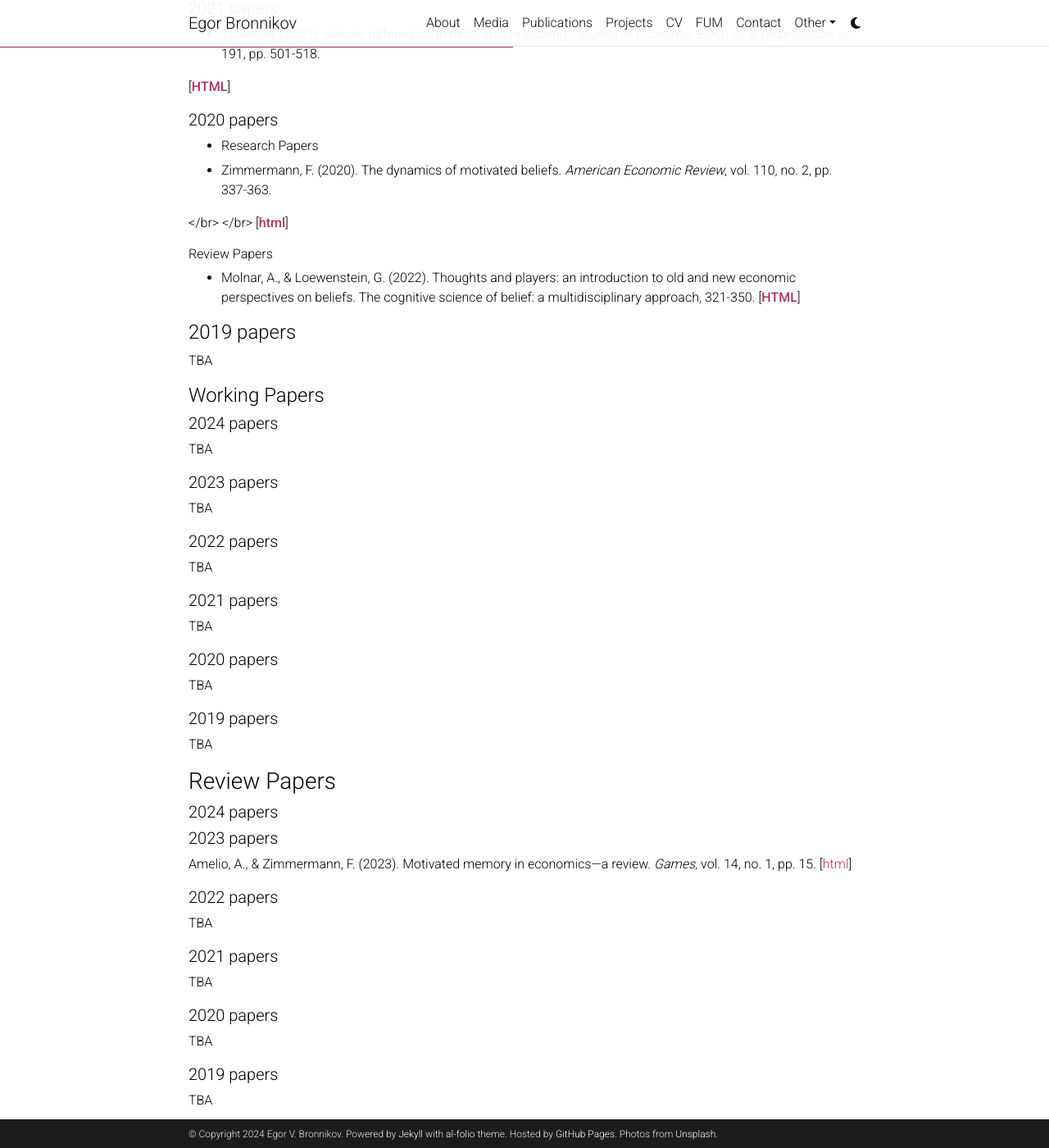
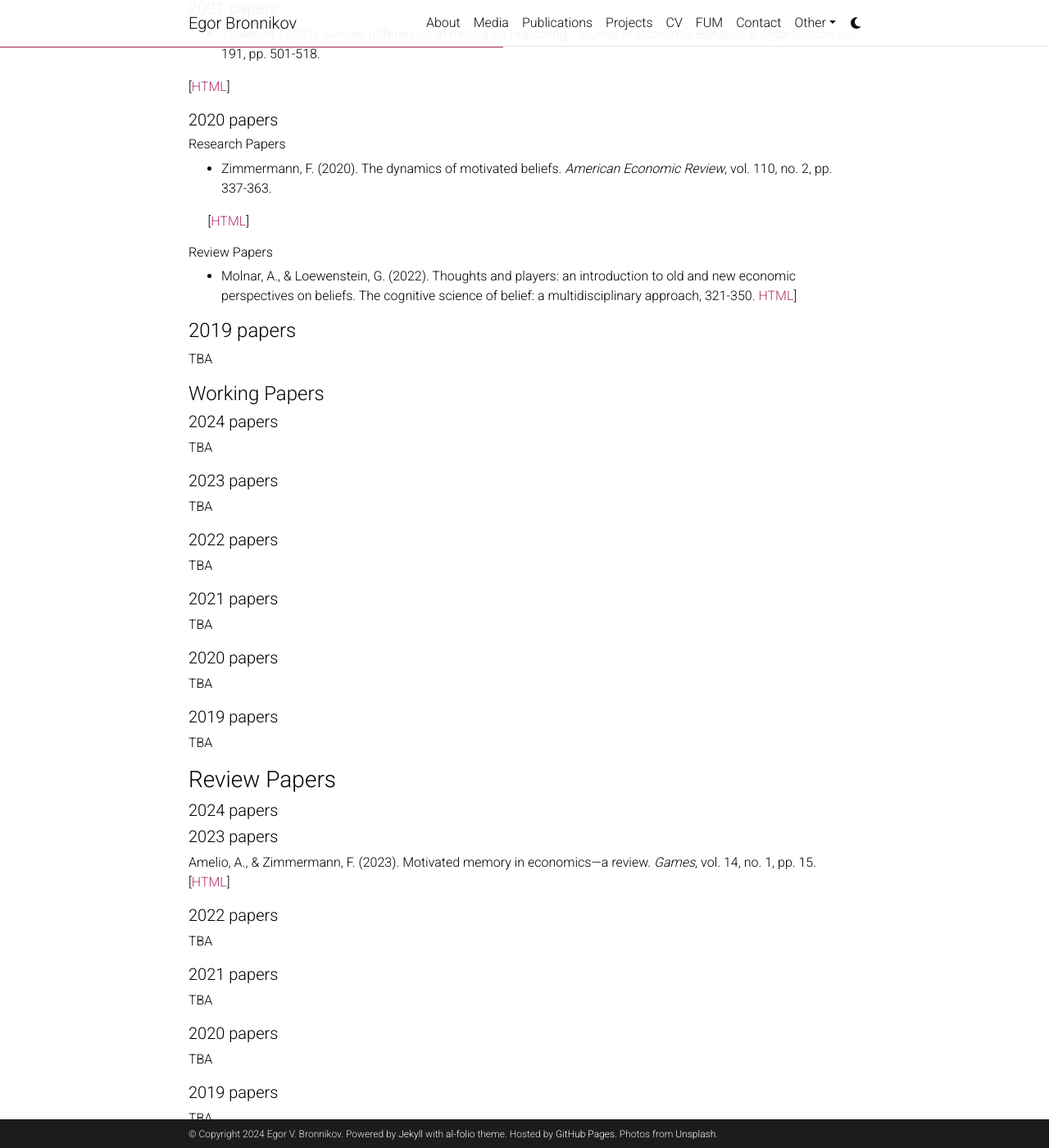
Before and after one commit to egorbronnikov/egorbronnikov.github.io, a Jekyll site: the page built from _pages/motivatedreasoning.md, in a window 1280 px wide and 1400 px high, scrolled down 566 px. Shown: the whole window at 82% size. Built offline with Jekyll 4.4.1, drawn with Linux system fonts in a browser that asks for light colours; comment, search, counter and statistics services are not loaded; a style sheet for code colours, icons or effects is not loaded; some of the changed text lies outside the part shown.

```diff
--- a/_pages/motivatedreasoning.md
+++ b/_pages/motivatedreasoning.md
@@ -29,23 +29,22 @@ TBA
 
 - Thaler, M. (2021). Gender differences in motivated reasoning. _Journal of Economic Behavior & Organization_, vol. 191, pp. 501-518.
 
-[**[HTML](https://www.sciencedirect.com/science/article/abs/pii/S0167268121003954)**]
+[[HTML](https://www.sciencedirect.com/science/article/abs/pii/S0167268121003954)]
 
 
 ##### 2020 papers
 
-- ###### Research Papers
+###### Research Papers
 
 - Zimmermann, F. (2020). The dynamics of motivated beliefs. _American Economic Review_, vol. 110, no. 2, pp. 337-363.
 
-</br> </br> [**[html](https://www.aeaweb.org/articles?id=10.1257/aer.20180728)**]
-
+&nbsp; &nbsp; &nbsp; [[HTML](https://www.aeaweb.org/articles?id=10.1257/aer.20180728)]
 
 
 ###### Review Papers
 
 - Molnar, A., & Loewenstein, G. (2022). Thoughts and players: an introduction to old and new economic perspectives on beliefs. The cognitive science of belief: a multidisciplinary approach, 321-350.
-[**[HTML](https://www.researchgate.net/profile/Andras-Molnar-4/publication/358441631_Thoughts_And_Players_An_Introduction_To_Old_And_New_Economic_Perspectives_On_Beliefs/links/62029f4d3b8968353d33584b/Thoughts-And-Players-An-Introduction-To-Old-And-New-Economic-Perspectives-On-Beliefs.pdf)**]
+[HTML](https://www.researchgate.net/profile/Andras-Molnar-4/publication/358441631_Thoughts_And_Players_An_Introduction_To_Old_And_New_Economic_Perspectives_On_Beliefs/links/62029f4d3b8968353d33584b/Thoughts-And-Players-An-Introduction-To-Old-And-New-Economic-Perspectives-On-Beliefs.pdf)]
 
 
 #### 2019 papers
@@ -95,7 +94,7 @@ TBA
 
 ##### 2023 papers
 
-Amelio, A., & Zimmermann, F. (2023). Motivated memory in economics—a review. _Games_, vol.  14, no. 1, pp. 15. [[html]()]
+Amelio, A., & Zimmermann, F. (2023). Motivated memory in economics—a review. _Games_, vol.  14, no. 1, pp. 15. [[HTML](https://www.mdpi.com/2073-4336/14/1/15)]
 
 ##### 2022 papers
 TBA
@@ -122,21 +121,21 @@ TBA
 
 
 - Epley, N., & Gilovich, T. (2016). The mechanics of motivated reasoning. _Journal of Economic Perspectives_, vol. 30. no. 3, pp. 133-140.
-[[html](https://www.aeaweb.org/articles?id=10.1257/jep.30.3.133)]
+[[HTML](https://www.aeaweb.org/articles?id=10.1257/jep.30.3.133)]
 
 - Bénabou, R., & Tirole, J. (2016). Mindful economics: The production, consumption, and value of beliefs. _Journal of Economic Perspectives_, vol. 30. no. 3, pp. 141-164.
-[[html](https://www.aeaweb.org/articles?id=10.1257/jep.30.3.141)]
+[[HTML](https://www.aeaweb.org/articles?id=10.1257/jep.30.3.141)]
 
 - Golman, R., Loewenstein, G., Moene, K. O., & Zarri, L. (2016). The preference for belief consonance. _Journal of Economic Perspectives_, vol. 30. no. 3, pp. 165-188.
-[[html](https://www.aeaweb.org/articles?id=10.1257/jep.30.3.165)]
+[[HTML](https://www.aeaweb.org/articles?id=10.1257/jep.30.3.165)]
 
 - Gino, F., Norton, M. I., & Weber, R. A. (2016). Motivated Bayesians: Feeling moral while acting egoistically. _Journal of Economic Perspectives_, vol. 30. no. 3, pp. 189-212.
-[[html](https://www.aeaweb.org/articles?id=10.1257/jep.30.3.189)]
+[[HTML](https://www.aeaweb.org/articles?id=10.1257/jep.30.3.189)]
 
 
 
-[[html]()]
+[[HTML]()]
 
-[[html]()]
+[[HTML]()]
 
-[[html]()]
+[[HTML]()]
```
